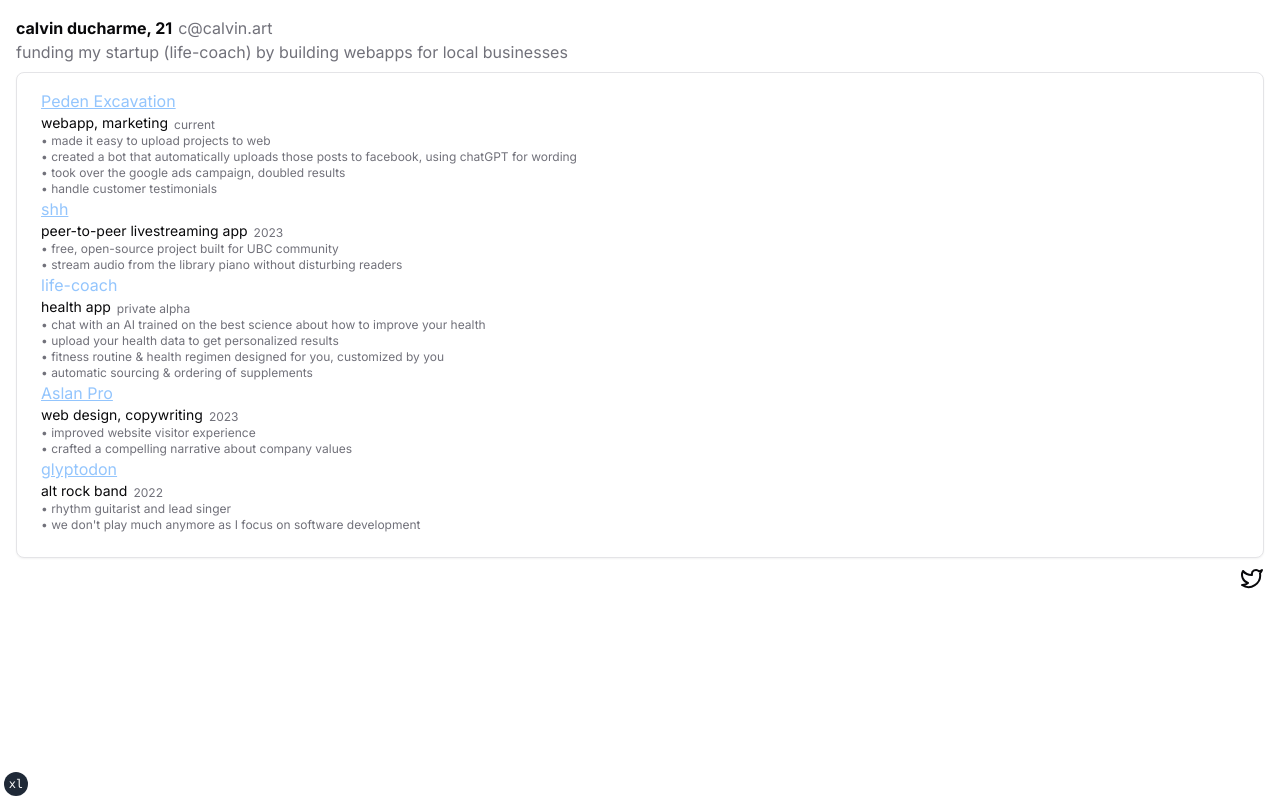
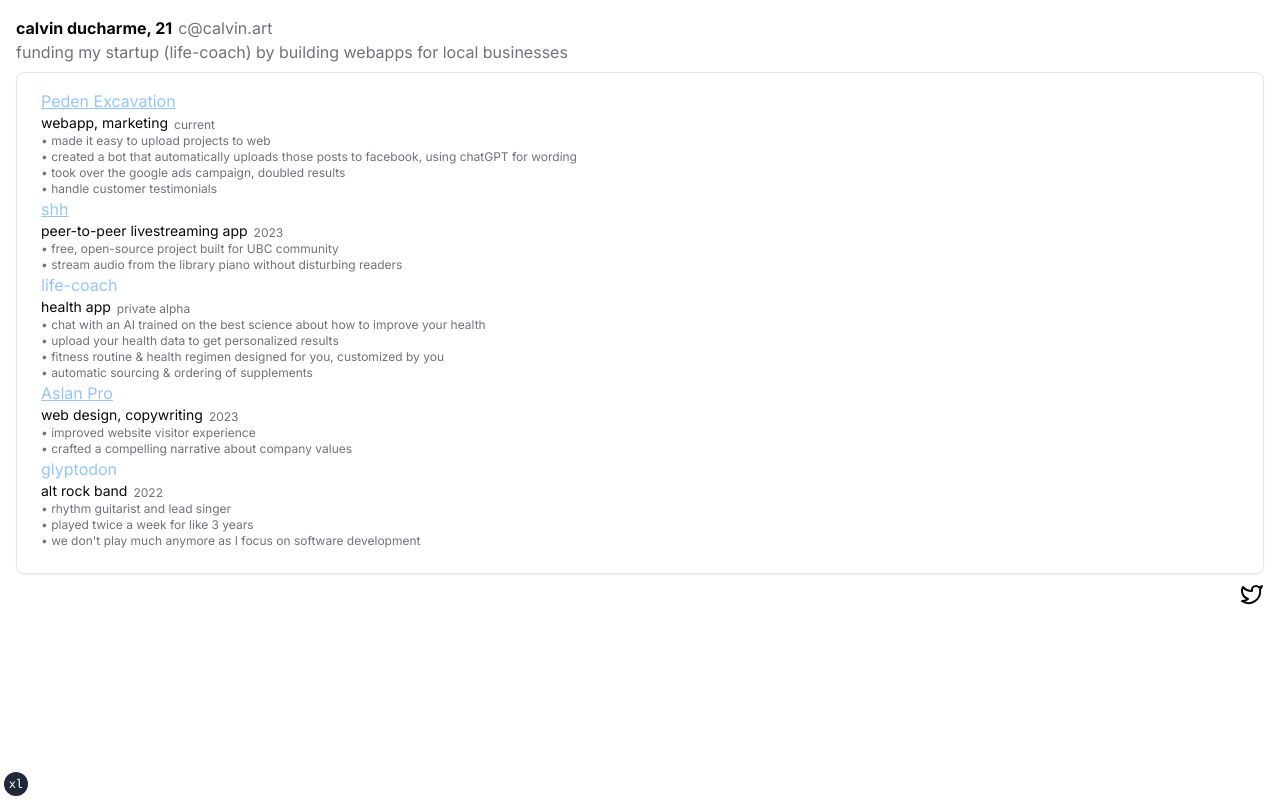
Before and after one commit to calvinusesyourcode/calvin.art-v3, a Next.js app: page / in a window 1280 px wide. Built offline with nearby package versions, Linux system fonts and the light colour scheme.

Commit message:
micro fix

```diff
--- a/app/page.tsx
+++ b/app/page.tsx
@@ -122,13 +122,14 @@
               </ul>
             </div>
             <div>
-              <Link href="https://instagram.com/glyptodon" className="text-blue-300 underline">glyptodon</Link>
+              <Link href="https://instagram.com/glyptodon" className="text-blue-300">glyptodon</Link>
               <div className="flex gap-1.5 items-end">
                 <p className="text-sm">alt rock band</p>
                 <p className="text-xs text-muted-foreground">2022</p>
               </div>
               <ul className="text-muted-foreground text-xs">
                 <li>• rhythm guitarist and lead singer</li>
+                <li>• played twice a week for like 3 years</li>
                 <li>• we don&apos;t play much anymore as I focus on software development</li>
               </ul>
             </div>
```
